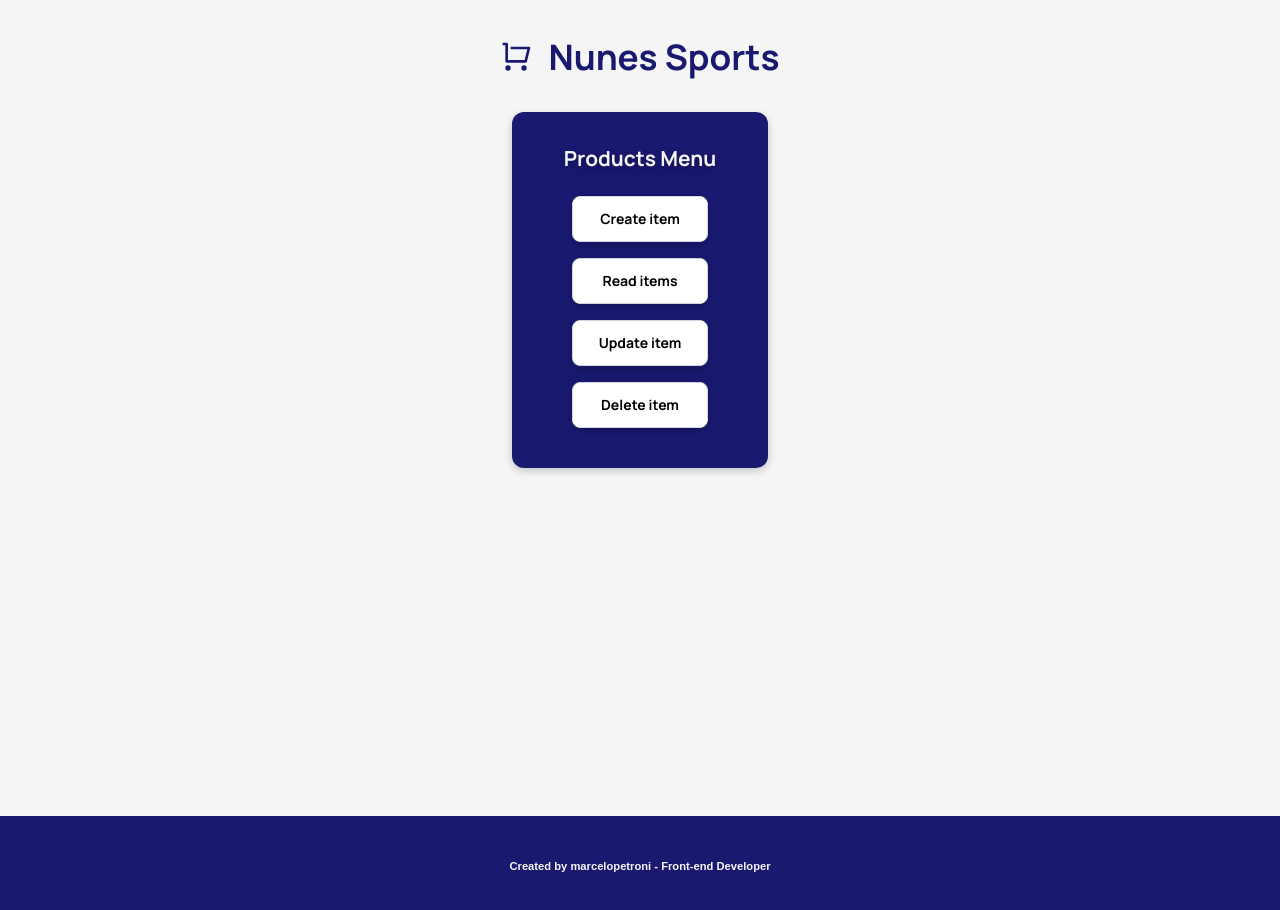
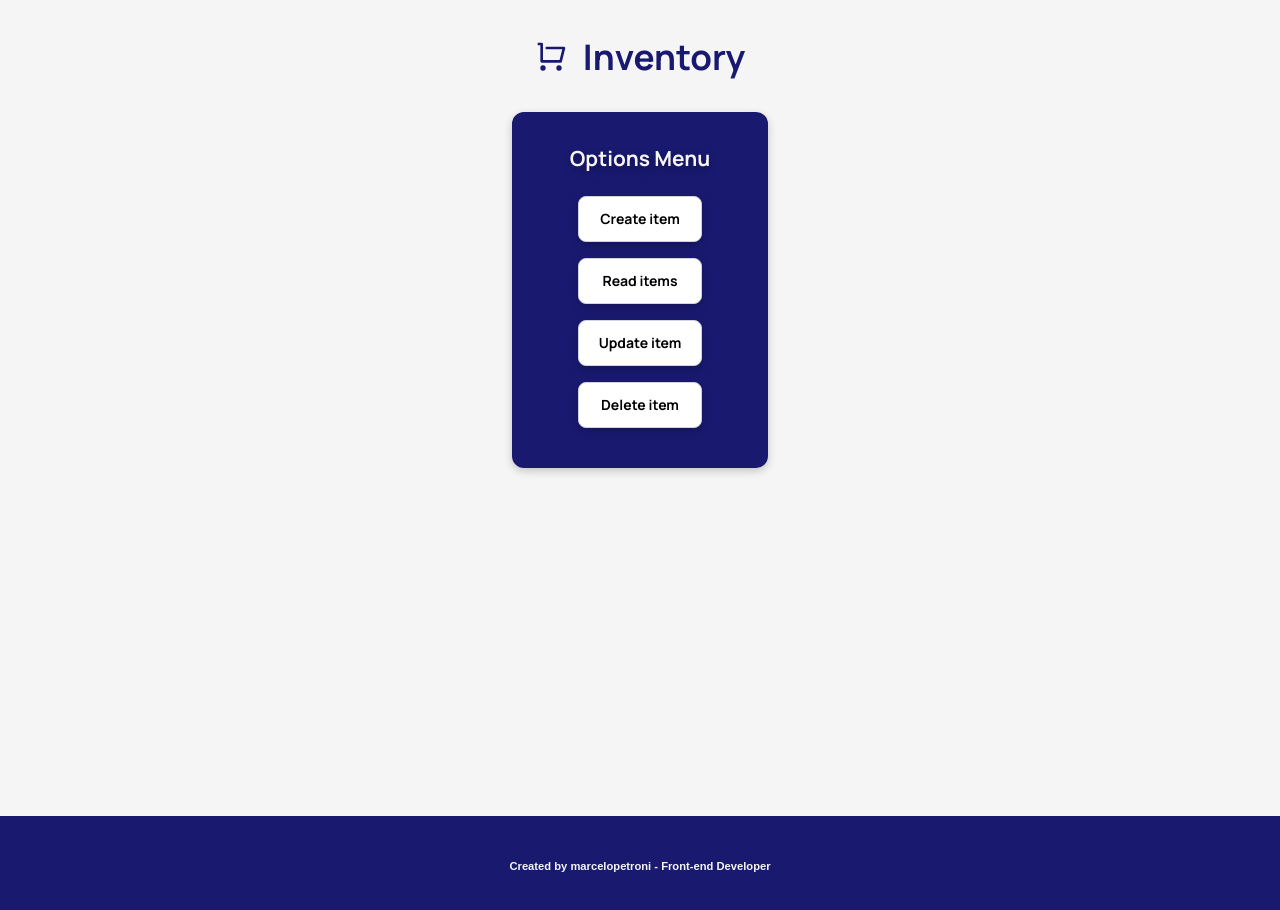
Before and after one commit to marcelopetroni/Gerenciamento-estoque, a React (Vite) app: page / in a window 1280 px wide. Shown: the top 910 px of the page. Built offline with nearby package versions, Linux system fonts and the light colour scheme.

Commit message:
correção

```diff
--- a/package.json
+++ b/package.json
@@ -13,8 +13,7 @@
     "react": "^18.2.0",
     "react-dom": "^18.2.0",
     "react-icons": "^4.12.0",
-    "react-router-dom": "^6.21.1",
-    "vite": "5.0.1"
+    "react-router-dom": "^6.21.1"
   },
   "devDependencies": {
     "@types/react": "^18.2.43",
@@ -24,7 +23,8 @@
     "eslint-plugin-react": "^7.33.2",
     "eslint-plugin-react-hooks": "^4.6.0",
     "eslint-plugin-react-refresh": "^0.4.5",
-    "sass": "^1.69.7"
+    "sass": "^1.69.7",
+    "vite": "^5.2.12"
   },
   "description": "This template provides a minimal setup to get React working in Vite with HMR and some ESLint rules.",
   "main": "vite.config.js",
--- a/src/components/page structure/Header.jsx
+++ b/src/components/page structure/Header.jsx
@@ -7,7 +7,7 @@ const Header = () => {
     <header>
         <link href="https://fonts.googleapis.com/css2?family=Manrope:wght@700&display=swap" rel="stylesheet"></link>
         <div className="icon" ><RiShoppingCartLine /></div>
-        <h1 className='logo-container' >Nunes Sports</h1>
+        <h1 className='logo-container' >Inventory</h1>
     </header>
   )
 }
--- a/src/pages/main menu/MainMenu.jsx
+++ b/src/pages/main menu/MainMenu.jsx
@@ -5,7 +5,7 @@ import '../main menu/MainMenu.sass';
 const MainMenu = () => {
   return (
     <div className="main-menu-container">
-        <h3 className='menu-title'>Products Menu</h3>
+        <h3 className='menu-title'>Options Menu</h3>
         <div className="buttons">
             <button className="menu-button">
               <Link to = '/Create' style={{textDecoration: "none", color: "#000"}} >Create item</Link>
```
Also changed, not shown: 1 other file (tests, documents, lock files or other folders).
